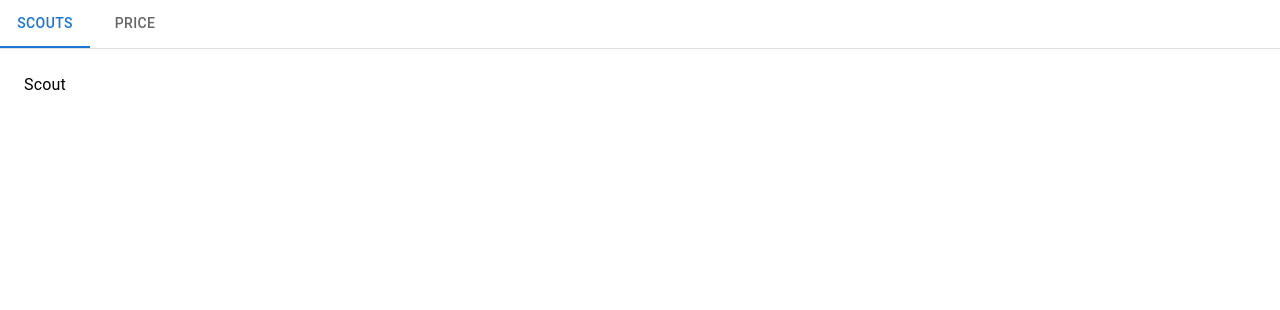
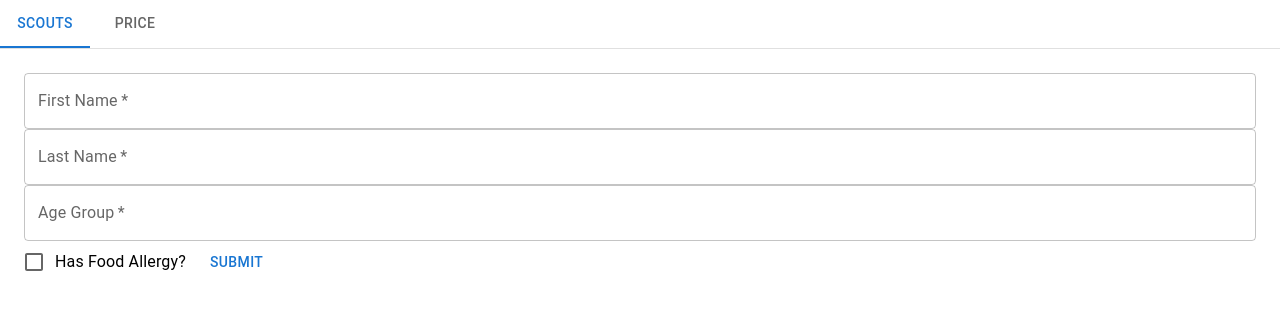
Before and after one commit to TRiewe/canteen-react, a React (Create React App) app: page / in a window 1280 px wide. Shown: the top 310 px of the page. Built offline with nearby package versions, Linux system fonts and the light colour scheme.

Commit message:
plugged scoutform into tab panel

```diff
--- a/src/Components/Utilities.js
+++ b/src/Components/Utilities.js
@@ -62,7 +62,7 @@ function Utilities() {
           </Tabs>
         </Box>
         <CustomTabPanel value={utilitiesTab} index={0} >
-            Scout
+            <ScoutForm />
         </CustomTabPanel>
         <CustomTabPanel value={utilitiesTab} index={1} >
             Price
```
